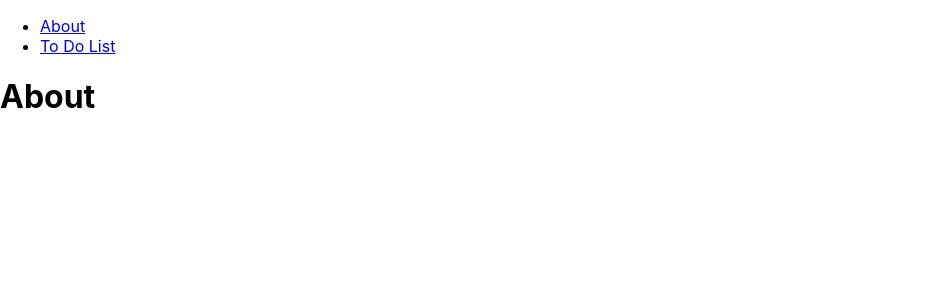
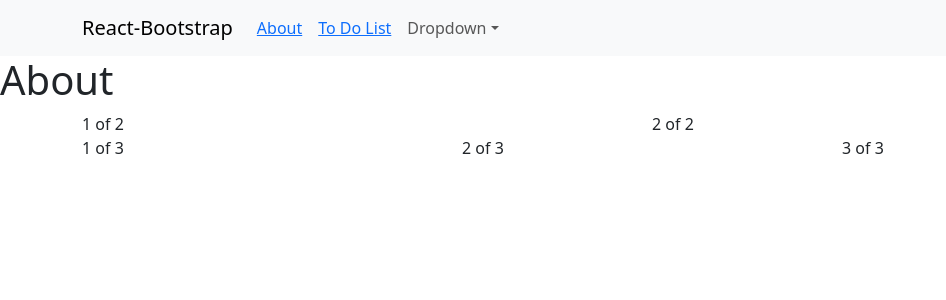
Before and after one commit to Vitus96/React_To_Do_App, a React (Create React App) app: page / in a window 1280 px wide. Shown: the top 300 px of the page, without its empty margins (0-946 px from the left). Built offline with nearby package versions, Linux system fonts and the light colour scheme.

Commit message:
Bootstrap installation

```diff
--- a/package.json
+++ b/package.json
@@ -7,7 +7,9 @@
     "@testing-library/jest-dom": "^6.6.3",
     "@testing-library/react": "^16.3.0",
     "@testing-library/user-event": "^13.5.0",
+    "bootstrap": "^5.3.5",
     "react": "^19.1.0",
+    "react-bootstrap": "^2.10.9",
     "react-dom": "^19.1.0",
     "react-router-dom": "^7.5.0",
     "react-scripts": "5.0.1",
--- a/src/App.js
+++ b/src/App.js
@@ -11,6 +11,7 @@
 function App() {
   return (
     <BrowserRouter>
+      <Navigation />
       <Routes>
         <Route path="/" element={<About />} />
         <Route path="/project" element={<Project />} />
--- a/src/components/Navigation.js
+++ b/src/components/Navigation.js
@@ -1,7 +1,9 @@
+/*
 import React from "react";
+*/
 import { Link } from "react-router-dom";
 
-
+/*
 function Navigation() {
     return (
         <nav>
@@ -15,3 +17,39 @@
 
 
 export default Navigation;
+*/
+
+import Container from 'react-bootstrap/Container';
+import Nav from 'react-bootstrap/Nav';
+import Navbar from 'react-bootstrap/Navbar';
+import NavDropdown from 'react-bootstrap/NavDropdown';
+
+function Navigation() {
+    return (
+        <Navbar expand="lg" className="bg-body-tertiary">
+            <Container>
+                <Navbar.Brand href="#home">React-Bootstrap</Navbar.Brand>
+                <Navbar.Toggle aria-controls="basic-navbar-nav" />
+                <Navbar.Collapse id="basic-navbar-nav">
+                    <Nav className="me-auto">
+                        <Nav.Link><Link to="/">About</Link></Nav.Link>
+                        <Nav.Link><Link to="/project">To Do List</Link></Nav.Link>
+                        <NavDropdown title="Dropdown" id="basic-nav-dropdown">
+                            <NavDropdown.Item href="#action/3.1">Action</NavDropdown.Item>
+                            <NavDropdown.Item href="#action/3.2">
+                                Another action
+                            </NavDropdown.Item>
+                            <NavDropdown.Item href="#action/3.3">Something</NavDropdown.Item>
+                            <NavDropdown.Divider />
+                            <NavDropdown.Item href="#action/3.4">
+                                Separated link
+                            </NavDropdown.Item>
+                        </NavDropdown>
+                    </Nav>
+                </Navbar.Collapse>
+            </Container>
+        </Navbar>
+    );
+}
+
+export default Navigation;
--- a/src/index.js
+++ b/src/index.js
@@ -3,6 +3,7 @@
 import './index.css';
 import App from './App';
 import reportWebVitals from './reportWebVitals'; // zakomentovat v případě chyb !!
+import 'bootstrap/dist/css/bootstrap.min.css'; // Bootstrap knihovna
 
 const root = ReactDOM.createRoot(document.getElementById('root'));
 root.render(
--- a/src/pages/About.js
+++ b/src/pages/About.js
@@ -1,12 +1,26 @@
 import React from "react";
-import Navigation from "../components/Navigation";
 
+import Container from 'react-bootstrap/Container';
+import Row from 'react-bootstrap/Row';
+import Col from 'react-bootstrap/Col';
 
 function About() {
     return (
         <div>
-            <Navigation />
             <h1>About</h1>
+
+            <Container>
+                <Row>
+                    <Col>1 of 2</Col>
+                    <Col>2 of 2</Col>
+                </Row>
+                <Row>
+                    <Col>1 of 3</Col>
+                    <Col>2 of 3</Col>
+                    <Col>3 of 3</Col>
+                </Row>
+            </Container>
+
         </div>
     );
 };
--- a/src/pages/Project.js
+++ b/src/pages/Project.js
@@ -1,11 +1,9 @@
 import React from "react";
-import Navigation from "../components/Navigation";
 
 
 function Project() {
     return (
         <div>
-            <Navigation />
             <h1>Project</h1>
         </div>
     );
```
Also changed, not shown: 1 other file (tests, documents, lock files or other folders).
